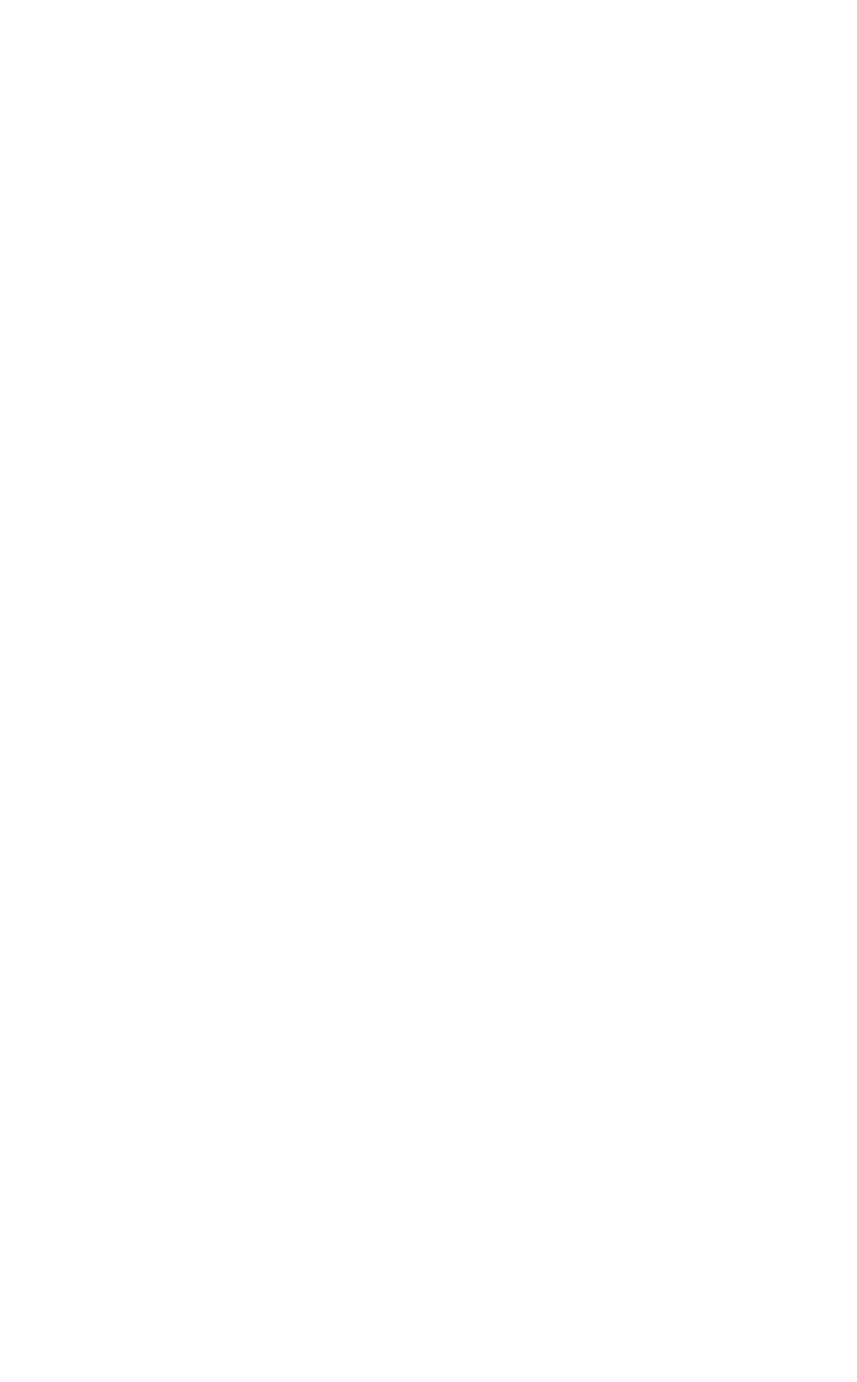
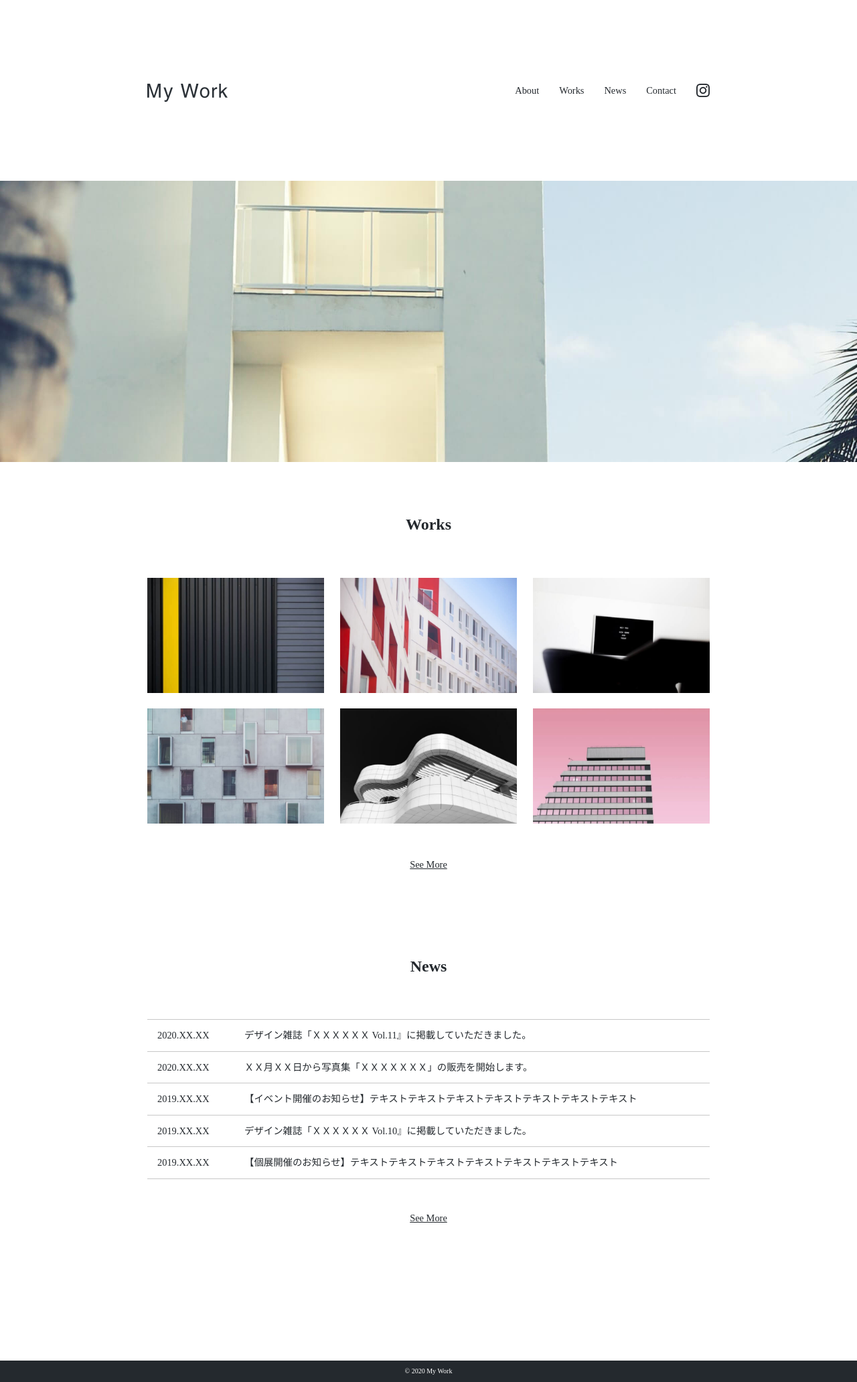
Before and after one commit to fumika-sato/portfolio_wordpress, a plain HTML site: page index.html in a window 1280 px wide. Shown: the whole page at 67% size. Before the commit the page ends 800 px from the top, so only its background shows below. Drawn offline with Linux system fonts and the light colour scheme.

Commit message:
topページ、aboutページ作成

```diff
--- a/css/style.css
+++ b/css/style.css
@@ -1 +1,108 @@
 @charset "utf-8";
+
+/*=================================
+共通
+=================================*/
+html {
+  font-size: 62.5%;
+}
+body {
+  color: #24292E;
+  font-size: 1.44rem;
+}
+img {
+  max-width: 100%;
+  vertical-align: bottom;
+}
+li {
+  list-style: none;
+}
+a {
+  text-decoration: none;
+  color: #24292E;
+}
+* {
+  box-sizing: border-box;
+  margin:0;
+  padding:0;
+}
+a:hover {
+  opacity: 0.6;
+  transition: 600ms;
+}
+.wrapper {
+  max-width: 960px;
+  margin: 0 auto;
+  padding: 0 4%;
+}
+.section_title {
+  text-align: center;
+  font-size: 2.4rem;
+  margin-bottom: 65px;
+}
+.more {
+  display: block;
+  text-align: center;
+  text-decoration: underline;
+}
+@media screen and (max-width: 750px) {
+  .section_title {
+    margin-bottom: 40px;
+  }
+}
+
+@media screen and (min-width: 1280px) {
+  .wrapper {
+    padding: 0 60px;
+  }
+}
+
+/*=================================
+header
+=================================*/
+header {
+  height: 270px;
+  display: flex;
+  justify-content: space-between;
+  align-items: center;
+}
+.header_logo {
+  width: 120px;
+}
+.nav_list {
+  display: flex;
+  align-items: center;
+}
+.nav_item {
+  margin-left: 30px;
+}
+.icon {
+  width: 20px;
+}
+
+@media screen and (max-width: 750px) {
+  header {
+    flex-direction: column;
+    justify-content: normal;
+    height: auto;
+  }
+  .header_logo {
+    margin: 20px 0 0;
+  }
+  .nav_item {
+    font-size: 1.28rem;
+    margin-left: 20px;
+    padding: 10px 0;
+  }
+}
+
+/*=================================
+footer
+=================================*/
+footer {
+  background-color: #24292E;
+  color: #fff;
+  text-align: center;
+  padding: 10px 0;
+  font-size: 1rem;
+}
--- /dev/null
+++ b/css/top.css
@@ -0,0 +1,85 @@
+@charset "utf-8";
+
+/*=================================
+mv
+=================================*/
+.mv {
+  width: 100%;
+  margin-bottom: 80px;
+}
+.mv img {
+  width: 100%;
+  height: 420px;
+  object-fit: cover;
+}
+
+/*=================================
+works
+=================================*/
+.works {
+  margin-bottom: 130px;
+}
+.works .works_list {
+  display: flex;
+  flex-wrap: wrap;
+  justify-content: space-between;
+  margin-bottom: 30px;
+}
+.works .works_item {
+  width: calc(264/840*100%);
+  margin-bottom: 23px;
+}
+
+@media screen and (max-width: 750px) {
+  .works {
+    margin-bottom: 93px;
+  }
+  .works .works_list {
+    flex-direction: column;
+  }
+  .works .works_item {
+    width: 100%;
+  }
+}
+
+/*=================================
+news
+=================================*/
+.news {
+  margin-bottom: 205px;
+}
+.news dl {
+  display: flex;
+  flex-wrap: wrap;
+  width: 100%;
+  border-top: 1px solid #C8C8C8;
+  margin-bottom: 50px;
+}
+.news dt {
+  width: calc(130/840*100%);
+  padding: 15px;
+  border-bottom: 1px solid #C8C8C8;
+}
+.news dd {
+  width: calc(710/840*100%);
+  padding: 15px;
+  border-bottom: 1px solid #C8C8C8;
+}
+
+@media screen and (max-width: 750px) {
+  .news {
+    margin-bottom: 70px;
+  }
+  .news dl {
+    flex-direction: column;
+  }
+  .news dt {
+    width: 100%;
+    border-bottom:  none;
+    padding-bottom: 0;
+  }
+  .news dd {
+    width: 100%;
+    padding-top: 0;
+  }
+}
--- a/index.html
+++ b/index.html
@@ -2,14 +2,79 @@
 <html lang="ja">
   <head>
     <meta charset="UTF-8">
+    <meta name="description" content="テキストテキストテキスト">
     <meta http-equiv="X-UA-Compatible" content="IE=edge">
     <meta name="viewport" content="width=device-width, initial-scale=1.0">
-    <title>Document</title>
+    <title>TOP | Portfolio</title>
     <link rel="stylesheet" href="css/normalize.css">
     <link rel="stylesheet" href="css/style.css">
+    <link rel="stylesheet" href="css/top.css">
   </head>
   <body>
-
+    <!--// header -->
+    <header class="wrapper">
+      <h1 class="header_logo">
+        <a href="#"><img src="img/logo.png" alt="My Work"></a>
+      </h1>
+      <nav class="header_nav">
+        <ul class="nav_list">
+          <li class="nav_item"><a href="#about">About</a></li>
+          <li class="nav_item"><a href="#works">Works</a></li>
+          <li class="nav_item"><a href="#news">News</a></li>
+          <li class="nav_item"><a href="#contact">Contact</a></li>
+          <li class="nav_item icon"><a href="#" target="_blank"><img src="img/icon_instagram.png" alt="インスタグラム"></a></li>
+        </ul>
+      </nav>
+    </header>
+    <!-- header //-->
+    <!--// mv -->
+    <div class="mv">
+      <picture>
+        <source srcset="img/img_mv_sp.jpg" media="(max-width: 750px)">
+          <img src="img/img_mv_pc.jpg" alt="テキスト">
+      </picture>
+    </div>
+    <!-- mv //-->
+    <!--// works -->
+    <section class="works" id="works">
+      <div class="wrapper">
+        <h2 class="section_title">Works</h2>
+        <ul class="works_list">
+          <li class="works_item"><img src="img/img_works_01.jpg" alt="テキスト"></li>
+          <li class="works_item"><img src="img/img_works_02.jpg" alt="テキスト"></li>
+          <li class="works_item"><img src="img/img_works_03.jpg" alt="テキスト"></li>
+          <li class="works_item"><img src="img/img_works_04.jpg" alt="テキスト"></li>
+          <li class="works_item"><img src="img/img_works_05.jpg" alt="テキスト"></li>
+          <li class="works_item"><img src="img/img_works_06.jpg" alt="テキスト"></li>
+        </ul>
+        <a href="#" class="more">See More</a>
+      </div>
+    </section>
+    <!--// news -->
+    <section class="news" id="news">
+      <div class=" wrapper">
+        <h2 class="section_title">News</h2>
+        <dl>
+          <dt>2020.XX.XX</dt>
+          <dd><a href="#">デザイン雑誌「ＸＸＸＸＸＸ Vol.11』に掲載していただきました。</a></dd>
+          <dt>2020.XX.XX</dt>
+          <dd><a href="#">ＸＸ月ＸＸ日から写真集「ＸＸＸＸＸＸＸ」の販売を開始します。</a></dd>
+          <dt>2019.XX.XX</dt>
+          <dd><a href="#">【イベント開催のお知らせ】テキストテキストテキストテキストテキストテキストテキスト</a></dd>
+          <dt>2019.XX.XX</dt>
+          <dd><a href="#">デザイン雑誌「ＸＸＸＸＸＸ Vol.10』に掲載していただきました。</a></dd>
+          <dt>2019.XX.XX</dt>
+          <dd><a href="#">【個展開催のお知らせ】テキストテキストテキストテキストテキストテキストテキスト</a></dd>
+        </dl>
+        <a href="#" class="more">See More</a>
+      </div>
+    </section>
+    <!-- news //-->
+    <!--// footer -->
+    <footer>
+      <p>&copy; 2020 My Work</p>
+    </footer>
+    <!-- footer //-->
     <script src="js/jquery-3.6.0.min.js"></script>
     <script src="js/script.js"></script>
   </body>
```
Also changed, not shown: about.html (added, +55 -0 lines).
